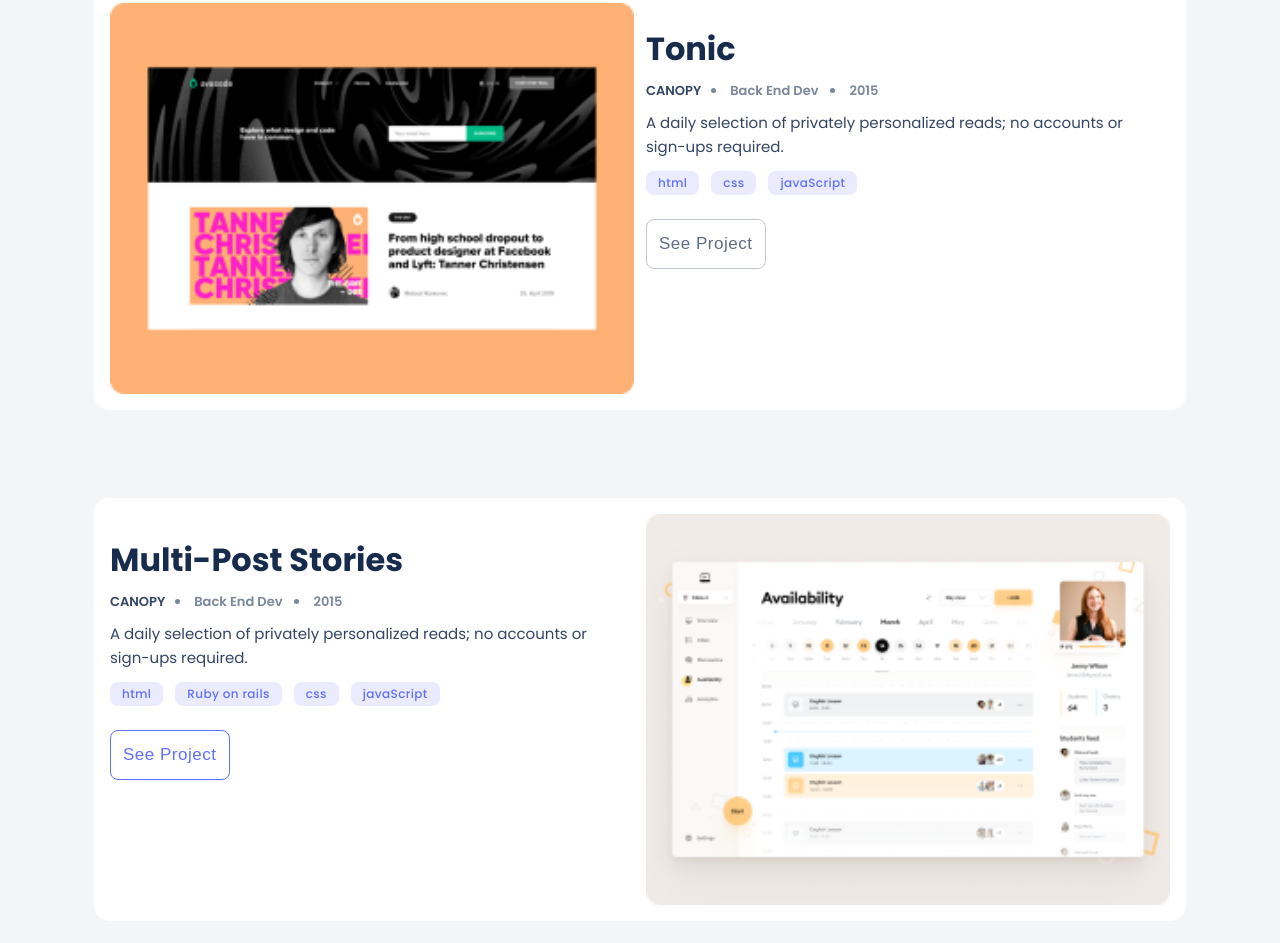
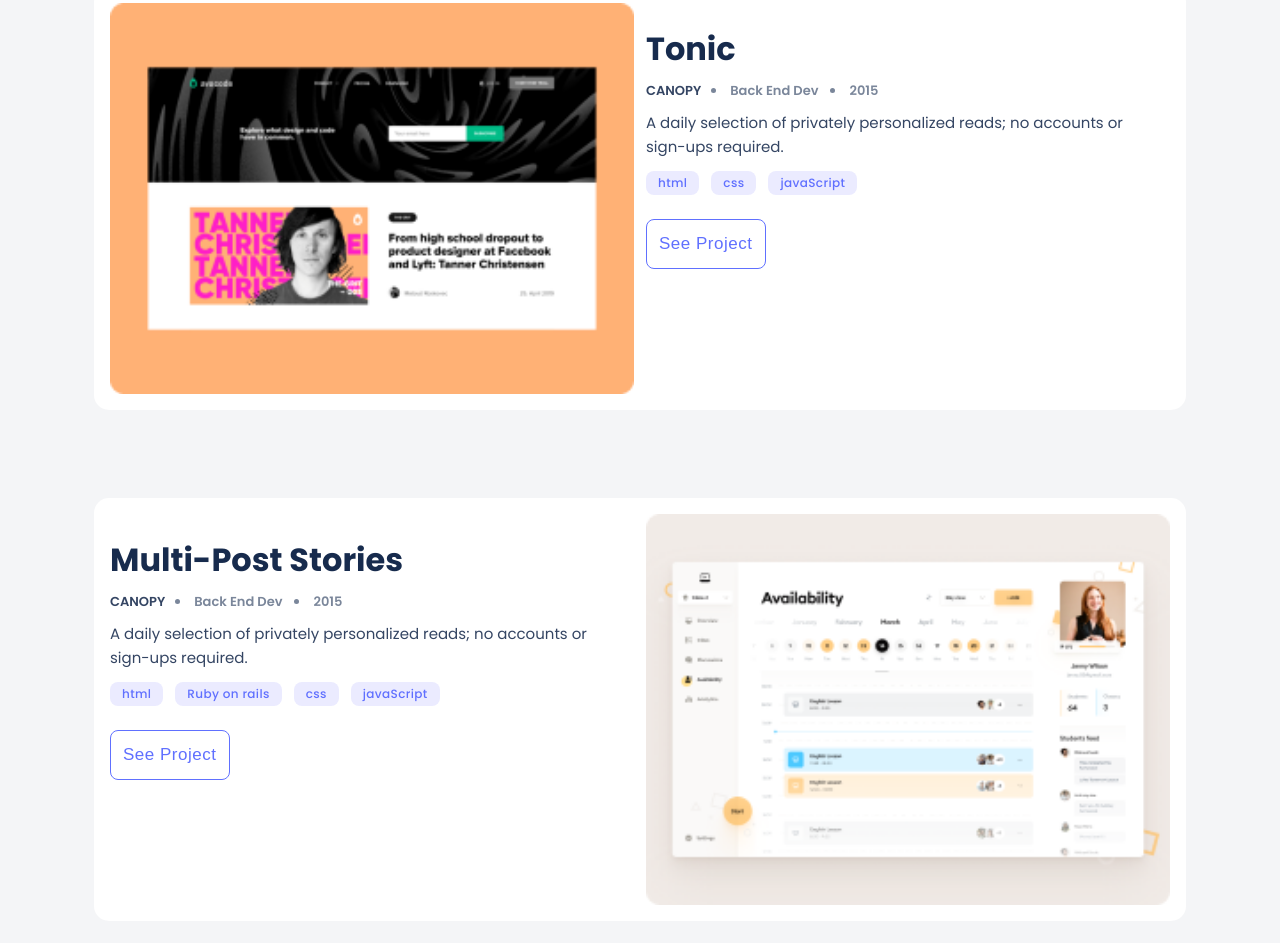
Before and after one commit to boo-shehab/Microverse-Student-project-1, a website: page index.html in a window 1280 px wide. Shown: the part 906-1849 px from the top of the page. Drawn offline with Linux system fonts and the light colour scheme.

Commit message:
desktop design

```diff
--- a/index.html
+++ b/index.html
@@ -72,7 +72,7 @@
                             <span class="tage">css</span>
                             <span class="tage">javaScript</span>
                         </div>
-                        <button disabled class="normal-button">See Project</button>
+                        <button class="normal-button">See Project</button>
                     </hgroup>
                 </div>
             </article>
```
Also changed, not shown: css/style.css (+3 -4 lines), img/Vector (1).png (deleted), img/Vector.png (deleted), img/social media icons.png (deleted), img/twitter.svg (deleted).
